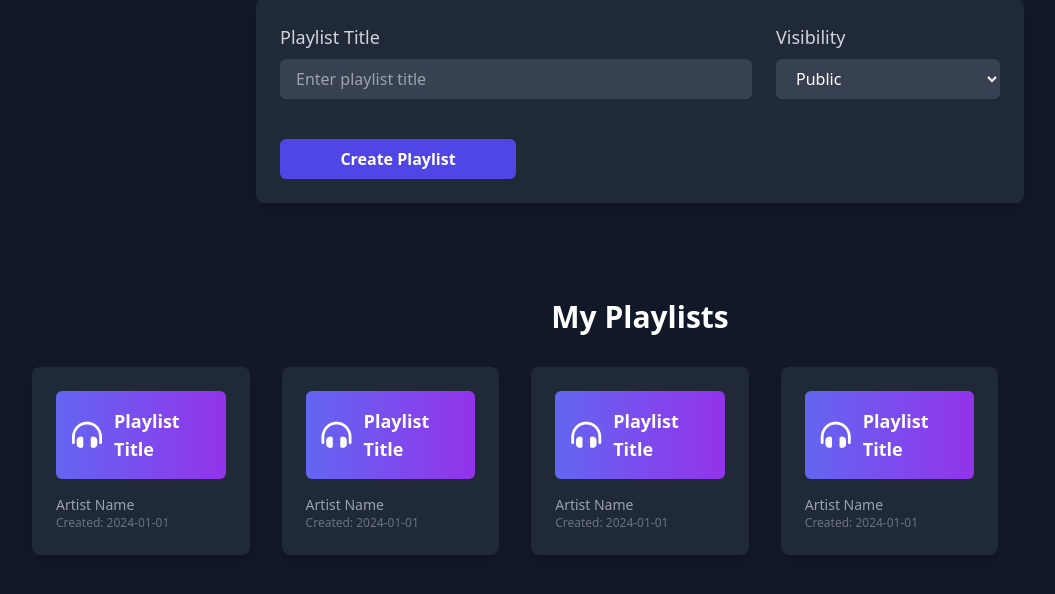
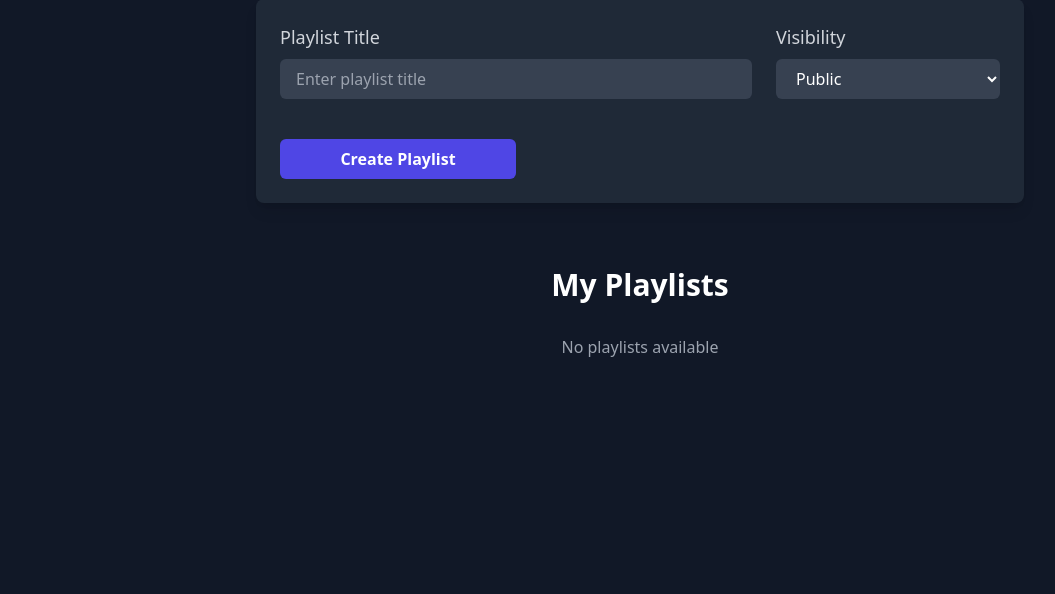
Before and after one commit to MohamedHamouch/Brief12-YouTune-Music-Streaming-platform, a PHP site: page /views/library.php in a window 1280 px wide. Shown: the part 177-771 px from the top of the page, without its empty margins (0-1055 px from the left). Run offline with PHP 8.4, Linux system fonts and the light colour scheme; some libraries are stand-ins or nearby versions.

Commit message:
addin fall back message if playlist array is empty

```diff
--- a/views/library.php
+++ b/views/library.php
@@ -13,15 +13,26 @@
 
   <?php
   require_once "header.php";
+
+
+  if (isset($_SESSION['error'])) {
+    echo "<script>alert('{$_SESSION['error']}')</script>";
+    unset($_SESSION['error']);
+  }
+
+  if (isset($_SESSION['message'])) {
+    echo "<script>alert('{$_SESSION['message']}')</script>";
+    unset($_SESSION['message']);
+  }
   ?>
-  <section class="p-8 mb-8">
+  <section class="p-8">
     <h2 class="text-3xl font-extrabold text-center mb-6">Create New Playlist</h2>
-    <form action="#" method="POST"
+    <form action="/library" method="POST"
       class="max-w-3xl mx-auto bg-gray-800 p-6 rounded-lg shadow-lg grid grid-cols-1 md:grid-cols-3 gap-6">
 
       <div class="mb-4 col-span-2 md:col-span-2">
         <label for="playlist-title" class="block text-lg font-medium text-gray-300">Playlist Title</label>
-        <input type="text" id="playlist-title" name="playlist-title" placeholder="Enter playlist title"
+        <input type="text" id="playlist-title" name="title" placeholder="Enter playlist title"
           class="mt-2 px-4 py-2 w-full bg-gray-700 text-white rounded-md focus:outline-none focus:ring-2 focus:ring-indigo-500">
       </div>
 
@@ -35,7 +46,7 @@
       </div>
 
       <div class="col-span-2">
-        <button type="submit"
+        <button type="submit" name="create_playlist"
           class="w-full sm:w-1/2 mx-auto px-6 py-2 bg-indigo-600 text-white font-bold rounded-md hover:bg-indigo-700 transition-all">Create
           Playlist</button>
       </div>
@@ -44,53 +55,29 @@
 
 
 
-  <!-- Library Section -->
   <section class="p-8">
     <h2 class="text-3xl font-extrabold text-center mb-8">My Playlists</h2>
-    <div class="grid grid-cols-2 md:grid-cols-3 lg:grid-cols-4 xl:grid-cols-5 gap-8">
-      <!-- Playlist Card 1 -->
-      <div class="bg-gray-800 p-6 rounded-lg shadow-lg hover:bg-gray-700 transition-all">
-        <div class="bg-gradient-to-r from-indigo-500 to-purple-600 p-4 rounded-md mb-4 flex items-center space-x-3">
-          <i class="fas fa-headphones-alt text-white text-3xl"></i>
-          <a href="#" class="text-lg font-bold text-white hover:text-gray-300">Playlist Title</a>
-        </div>
-        <p class="text-gray-400 text-sm">Artist Name</p>
-        <p class="text-gray-500 text-xs">Created: 2024-01-01</p>
+
+    <?php if (empty($playlists)):
+      ?>
+      <p class="text-center text-gray-400">No playlists available</p>
+    <?php else: ?>
+      <div class="grid grid-cols-2 md:grid-cols-3 lg:grid-cols-4 xl:grid-cols-5 gap-8">
+        <?php foreach ($playlists as $playlist): ?>
+          <div class="bg-gray-800 p-6 rounded-lg shadow-lg hover:bg-gray-700 transition-all">
+            <div class="bg-gradient-to-r from-indigo-500 to-purple-600 p-4 rounded-md mb-4 flex items-center space-x-3">
+              <i class="fas fa-headphones-alt text-white text-3xl"></i>
+              <a href="/playlist?id=<?= $playlist['id'] ?>" class="text-lg font-bold text-white hover:text-gray-300">
+                <?= htmlspecialchars($playlist['title']) ?>
+              </a>
+            </div>
+            <p class="text-gray-500 text-xs">Created: <?= htmlspecialchars($playlist['created_at']) ?></p>
+          </div>
+        <?php endforeach; ?>
       </div>
+    <?php endif; ?>
+  </section>
 
-      <!-- Playlist Card 2 -->
-      <div class="bg-gray-800 p-6 rounded-lg shadow-lg hover:bg-gray-700 transition-all">
-        <div class="bg-gradient-to-r from-indigo-500 to-purple-600 p-4 rounded-md mb-4 flex items-center space-x-3">
-          <i class="fas fa-headphones-alt text-white text-3xl"></i>
-          <a href="#" class="text-lg font-bold text-white hover:text-gray-300">Playlist Title</a>
-        </div>
-        <p class="text-gray-400 text-sm">Artist Name</p>
-        <p class="text-gray-500 text-xs">Created: 2024-01-01</p>
-      </div>
-
-      <!-- Playlist Card 3 -->
-      <div class="bg-gray-800 p-6 rounded-lg shadow-lg hover:bg-gray-700 transition-all">
-        <div class="bg-gradient-to-r from-indigo-500 to-purple-600 p-4 rounded-md mb-4 flex items-center space-x-3">
-          <i class="fas fa-headphones-alt text-white text-3xl"></i>
-          <a href="#" class="text-lg font-bold text-white hover:text-gray-300">Playlist Title</a>
-        </div>
-        <p class="text-gray-400 text-sm">Artist Name</p>
-        <p class="text-gray-500 text-xs">Created: 2024-01-01</p>
-      </div>
-
-      <!-- Playlist Card 4 -->
-      <div class="bg-gray-800 p-6 rounded-lg shadow-lg hover:bg-gray-700 transition-all">
-        <div class="bg-gradient-to-r from-indigo-500 to-purple-600 p-4 rounded-md mb-4 flex items-center space-x-3">
-          <i class="fas fa-headphones-alt text-white text-3xl"></i>
-          <a href="#" class="text-lg font-bold text-white hover:text-gray-300">Playlist Title</a>
-        </div>
-        <p class="text-gray-400 text-sm">Artist Name</p>
-        <p class="text-gray-500 text-xs">Created: 2024-01-01</p>
-      </div>
-
-      <!-- Add more playlist cards as needed -->
-    </div>
-  </section>
 </body>
 
 </html>
```
